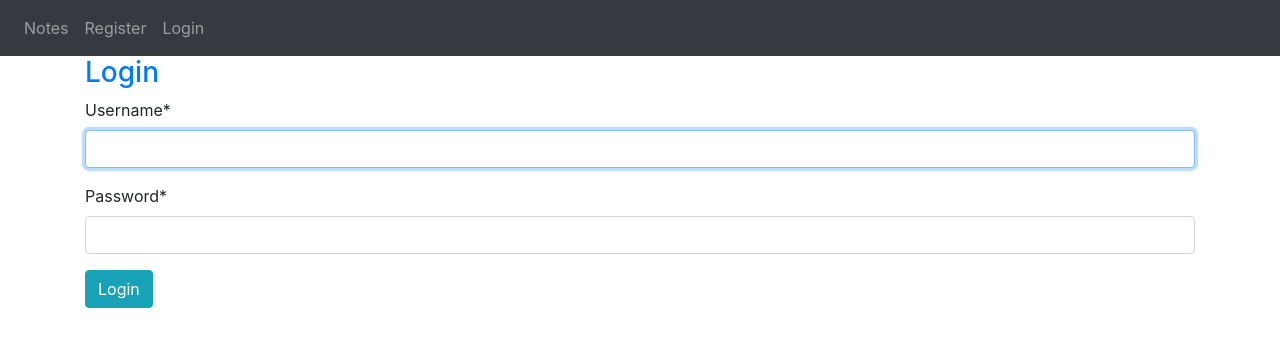
After one commit to riskymind/Note-keeps, a Django app: page /login in a window 1280 px wide. The commit adds this page. Shown: the top 347 px of the page. Run offline with Django 5.2, Linux system fonts and the light colour scheme; some libraries are stand-ins or nearby versions.

Commit message:
implement the login and registration flow

```diff
--- a/notes/templates/base.html
+++ b/notes/templates/base.html
@@ -14,8 +14,10 @@
         <nav class="navbar navbar-expand navbar-dark bg-dark">
             <ul class="nav navbar-nav">
 
+                {% if user.is_authenticated %}
+
                     <li class="nav-item">
-                    <a href="#" class="nav-link active">Notes</a>
+                        <a href="{% url 'notes:index' %}" class="nav-link active">Notes</a>
                     </li>
 
                     <li class="nav-item">
@@ -27,21 +29,21 @@
                     </li>
 
                     <li class="nav-item">
-                    <a href="#" class="nav-link">Log Out</a>
+                        <a href="{% url  'notes:logout' %}" class="nav-link">Log Out</a>
                     </li>
-
+                {% else %}
                     <li class="nav-item">
                         <a href="#" class="nav-link">Notes</a>
                     </li>
 
                     <li class="nav-item">
-                    <a href="#" class="nav-link">Register</a>
+                        <a href="{% url 'notes:register' %}" class="nav-link">Register</a>
                     </li>
 
                     <li class="nav-item">
-                    <a href="#" class="nav-link">Login</a>
+                        <a href="{% url 'notes:login' %}" class="nav-link">Login</a>
                     </li>
-
+                {% endif %}
             </ul>
         </nav>
     </header>
--- a/notes/templates/notes/index.html
+++ b/notes/templates/notes/index.html
@@ -9,8 +9,8 @@
                 <h1 class="fw-light">Notes</h1>
                 <p class="lead text-muted">This is a Note Keeping App</p>
                 <p>
-                    <a href="#" class="my-2 btn btn-primary">Create Acoount</a>
-                    <a href="#" class="my-2 btn btn-secondary">Login</a>
+                    <a href="{% url 'notes:register' %}" class="my-2 btn btn-primary">Create Acoount</a>
+                    <a href="{% url 'notes:login' %}" class="my-2 btn btn-secondary">Login</a>
                 </p>
             </div>
         </div>
--- /dev/null
+++ b/notes/templates/notes/login.html
@@ -0,0 +1,17 @@
+{% extends 'base.html' %}
+{% load crispy_forms_tags %}
+
+{% block title %} Login {% endblock %}
+
+{% block content %}
+    <div class="container">
+        <div class="form">
+            <h3 class="text-primary">Login</h3>
+            <form action="" method="post">
+                {% csrf_token %}
+                {{form | crispy}}
+                <button class="btn btn-info" type="submit">Login</button>
+            </form>
+        </div>
+    </div>
+{% endblock %}
--- a/notes/urls.py
+++ b/notes/urls.py
@@ -1,5 +1,12 @@
 from django.urls import path
+import django.contrib.auth.views as auth_views
 from . import views
+
+app_name="notes"
 urlpatterns = [
-    path("", views.index, name="index")
+    path("", views.index, name="index"),
+    path("register", views.register, name="register"),
+    path("login", auth_views.LoginView.as_view(template_name="notes/login.html"), name="login"),
+    path("logout/", auth_views.LogoutView.as_view(template_name="notes/logout.html"), name="logout"),
+    path("home", views.home, name="home")
 ]
--- /dev/null
+++ b/requirements.txt
@@ -0,0 +1,6 @@
+asgiref==3.8.1
+crispy-bootstrap4==2024.10
+Django==5.1.3
+django-crispy-forms==2.3
+sqlparse==0.5.2
+typing_extensions==4.12.2
```
Also changed, not shown: notes/templates/notes/home.html (added, +7 -0 lines), notes/templates/notes/logout.html (added, +17 -0 lines), notes/templates/notes/register.html (added, +17 -0 lines), notes/views.py (+21 -1 lines), notes_keeper/settings.py (+10 -1 lines), db.sqlite3. Lines whose indentation alone changed are shown as unchanged.
